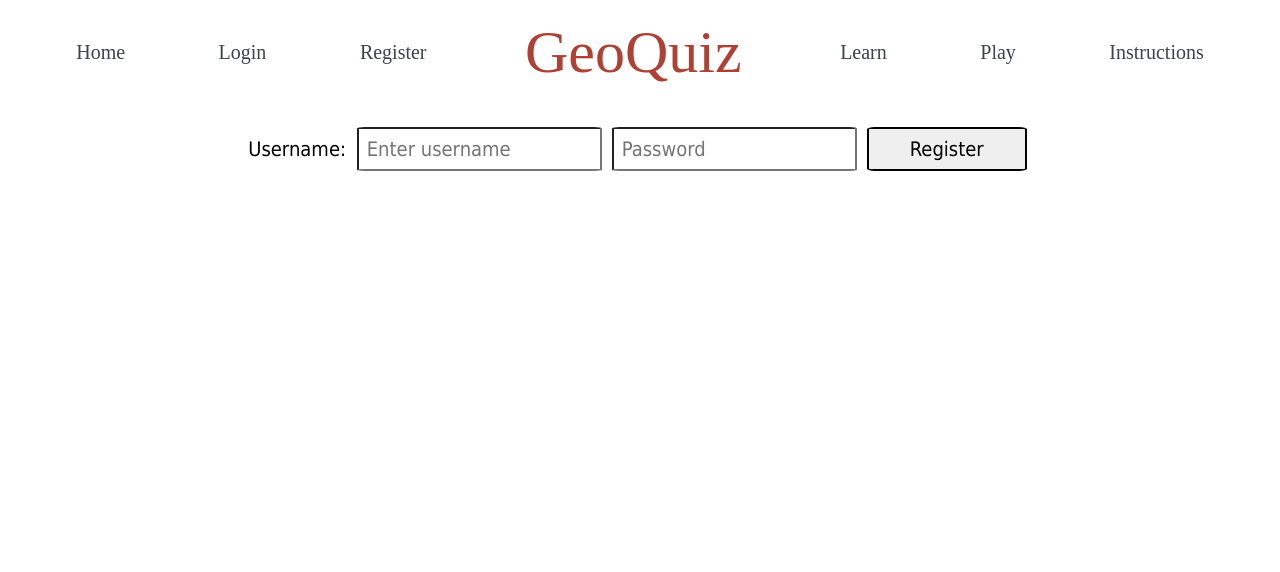
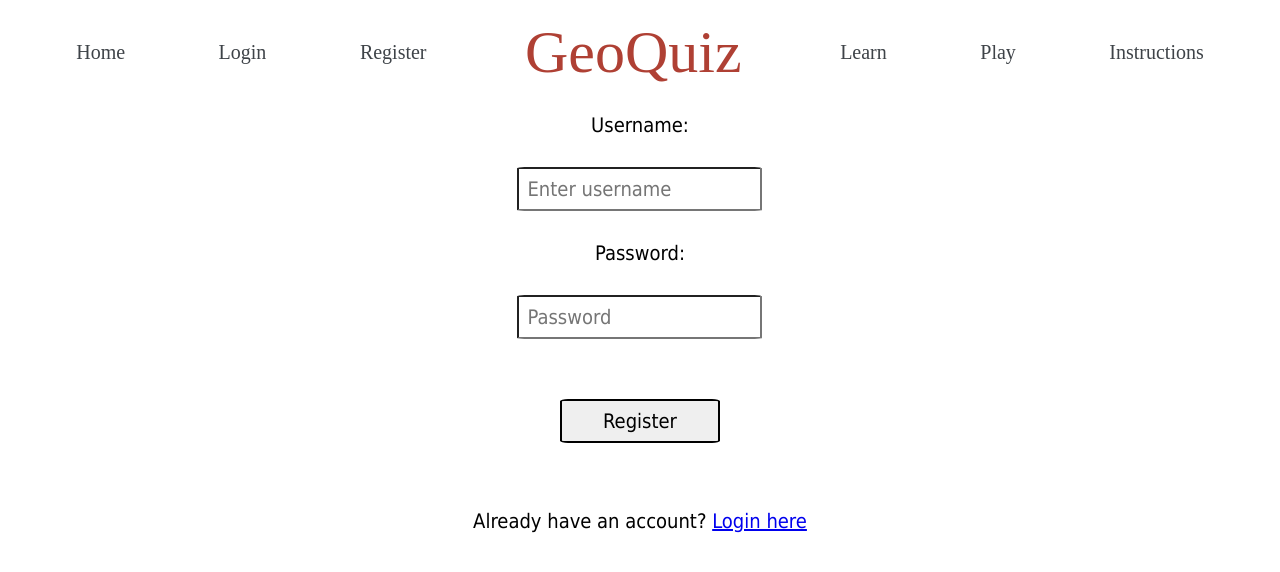
Before and after one commit to matt-hutcheson/GeoQuiz, a Vue app in the folder client/: page /register in a window 1280 px wide. Shown: the top 572 px of the page. Built offline with nearby package versions, Linux system fonts and the light colour scheme; no server answers; a web font is replaced by a local one.

Commit message:
register page completed, without css

```diff
--- a/client/src/components/Register/registerUserForm.vue
+++ b/client/src/components/Register/registerUserForm.vue
@@ -1,12 +1,14 @@
 <template>
     <section>
-        <form v-on:submit.prevent='handleSubmit'>
+        <form v-on:submit.prevent='handleSubmit' id="register-form">
             <title>Create new user</title>
             <label for='username'>Username: </label>
             <input v-model='userName' name='username' id='username' type='text' placeholder='Enter username' required>
+            <label for="password">Password: </label>
             <input v-model='password' name='password' id='password' type='password' placeholder="Password" required>
-            <input type='submit' name='submit' value='Register'/>
+            <input type='submit' name='submit' value='Register' id="register-button"/>
         </form>
+        <p>Already have an account? <router-link to="/login">Login here</router-link></p>
     </section>
 </template>
 
@@ -86,26 +88,36 @@ export default {
 section {
     font-family: Tahoma, Verdana;
     font-size: 1.1em;
+    display: flex;
+    flex-flow: column nowrap;
+    height: 60%;
+}
+
+#register-form {
+    display: flex;
+    flex-flow: column nowrap;
+    justify-content: center;
+    align-items: center;
+    flex-grow: 1;
 }
 
 input {
   padding: 8px;
-  margin:30px 5px;
+  margin:30px;
   border-radius: 3%;
 }
 
-input[type='submit'] {
+#register-button {
     padding: 8px 10px;
     margin:5px px;
     border-radius: 5%;
     border: solid 2px;
-    width: 20vh;
+    width: 8em;
 }
 
-input[type='submit']:hover {
+#register-button:hover {
     background-color: black;
     color: white;
-
 }
 
 </style>
```
